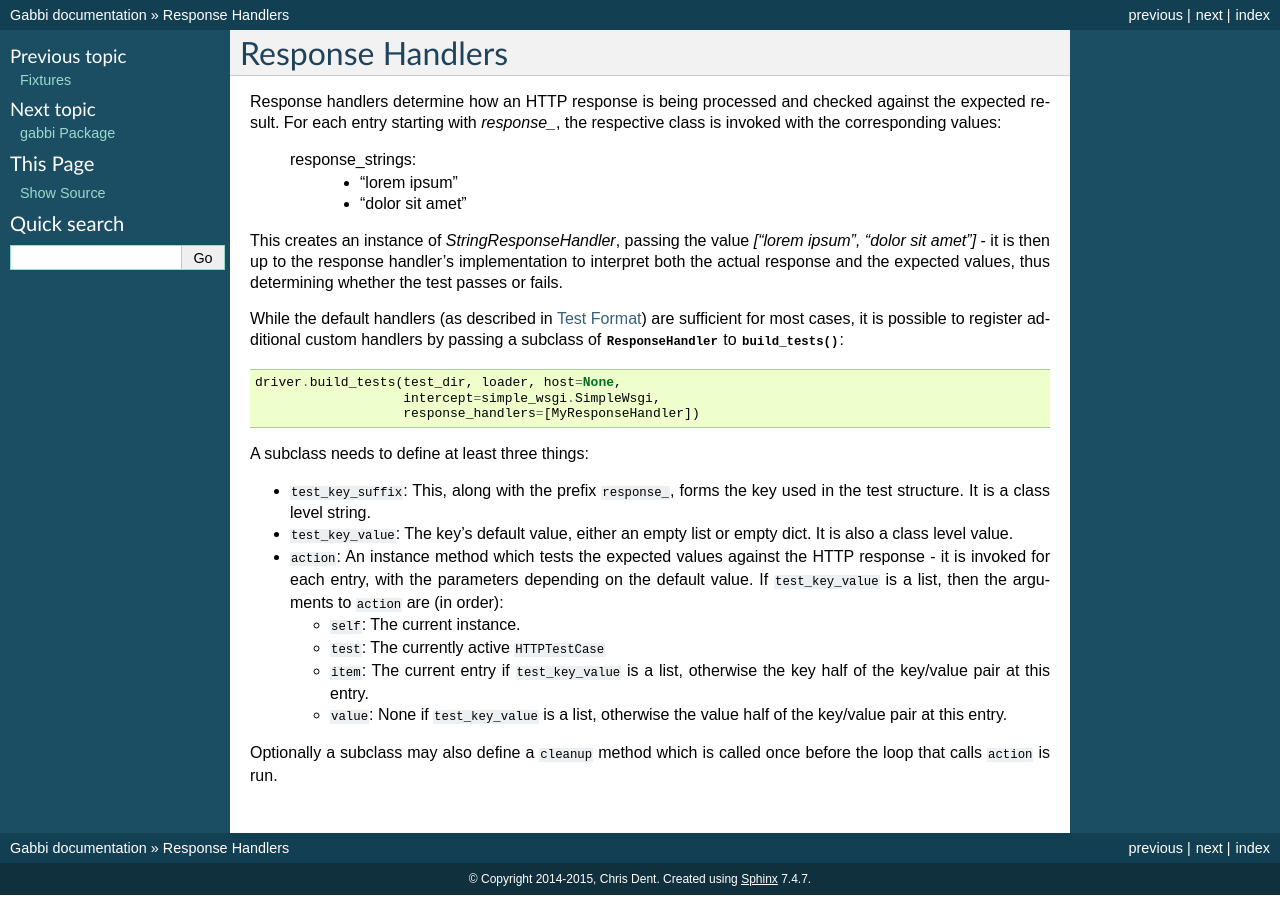
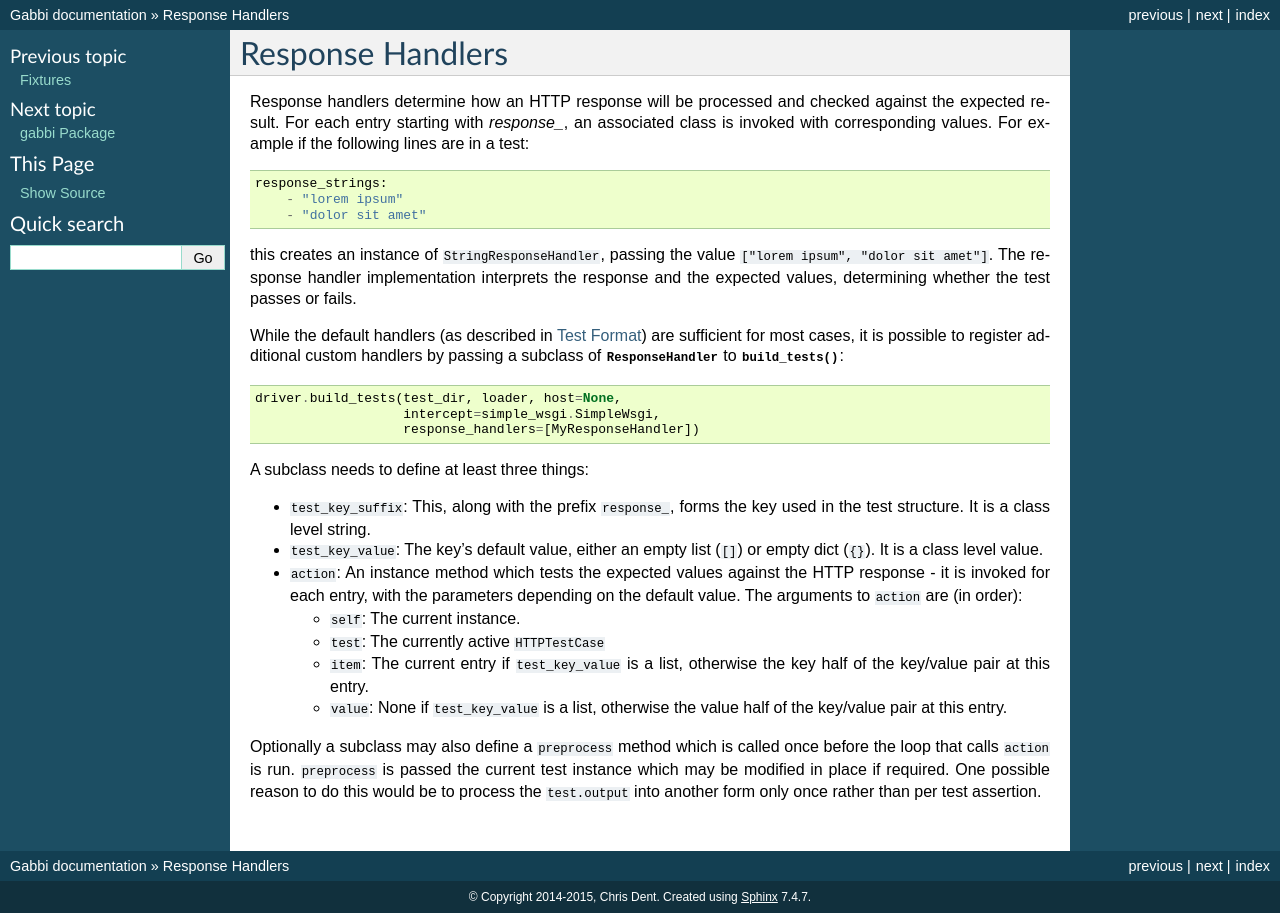
Before and after one commit to cdent/gabbi, a Sphinx documentation site: the page built from docs/source/handlers.rst, in a window 1280 px wide. Built offline with Sphinx 7.4.7, drawn with Linux system fonts in a browser that asks for light colours.

Commit message:
Update docs and rename cleanup to preprocess

```diff
--- a/docs/source/handlers.rst
+++ b/docs/source/handlers.rst
@@ -1,18 +1,19 @@
 Response Handlers
 =================
 
-Response handlers determine how an HTTP response is being processed and checked
-against the expected result. For each entry starting with `response_`, the
-respective class is invoked with the corresponding values:
+Response handlers determine how an HTTP response will be processed and checked
+against the expected result. For each entry starting with `response_`, an
+associated class is invoked with corresponding values. For example
+if the following lines are in a test::
 
     response_strings:
         - "lorem ipsum"
         - "dolor sit amet"
 
-This creates an instance of `StringResponseHandler`, passing the value
-`["lorem ipsum", "dolor sit amet"]` - it is then up to the response handler's
-implementation to interpret both the actual response and the expected values,
-thus determining whether the test passes or fails.
+this creates an instance of ``StringResponseHandler``, passing the value
+``["lorem ipsum", "dolor sit amet"]``. The response handler
+implementation interprets the response and the expected values, determining
+whether the test passes or fails.
 
 While the default handlers (as described in :doc:`format`) are sufficient for
 most cases, it is possible to register additional custom handlers by passing a
@@ -27,12 +28,11 @@ A subclass needs to define at least three things:
 
 * ``test_key_suffix``: This, along with the prefix ``response_``, forms
   the key used in the test structure. It is a class level string.
-* ``test_key_value``: The key's default value, either an empty list or empty
-  dict. It is also a class level value.
+* ``test_key_value``: The key's default value, either an empty list (``[]``)
+  or empty dict (``{}``). It is a class level value.
 * ``action``: An instance method which tests the expected values
   against the HTTP response - it is invoked for each entry, with the parameters
-  depending on the default value. If ``test_key_value`` is a list, then the
-  arguments to ``action`` are (in order):
+  depending on the default value. The arguments to ``action`` are (in order):
 
   * ``self``: The current instance.
   * ``test``: The currently active ``HTTPTestCase``
@@ -41,5 +41,9 @@ A subclass needs to define at least three things:
   * ``value``: None if ``test_key_value`` is a list, otherwise the
     value half of the key/value pair at this entry.
 
-Optionally a subclass may also define a ``cleanup`` method which is
+Optionally a subclass may also define a ``preprocess`` method which is
 called once before the loop that calls ``action`` is run.
+``preprocess`` is passed the current test instance which may be
+modified in place if required. One possible reason to do this would
+be to process the ``test.output`` into another form only once rather
+than per test assertion.
```
Also changed, not shown: 3 other files.
